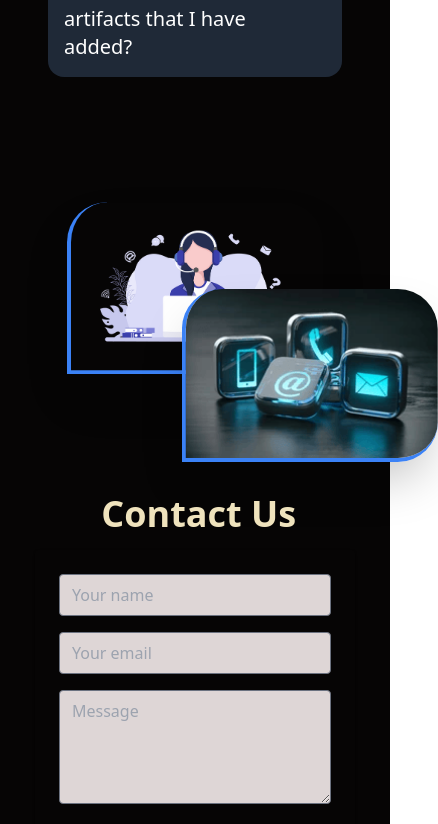
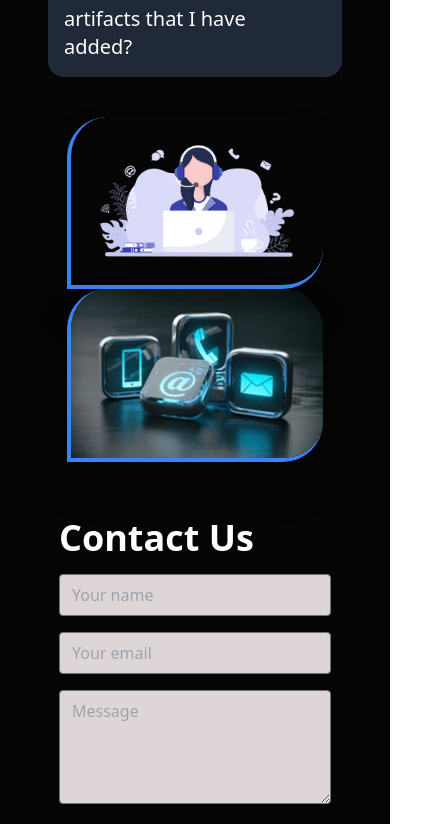
Before and after one commit to khademulmowla/artifacts, a React (Vite) app: page / in a window 390 px wide. Shown: the part 1685-2509 px from the top of the page, 438 px wide, since content can reach past the window. Built offline with nearby package versions, Linux system fonts and the light colour scheme; no server answers.

Commit message:
updated contact us and it's responsiveness

```diff
--- a/src/components/ContactUs.jsx
+++ b/src/components/ContactUs.jsx
@@ -1,5 +1,4 @@
 import React from 'react';
-import { motion } from "motion/react"
 import team1 from '../../src/assets/images/con1.png'
 import team2 from '../../src/assets/images/con2.png'
 
@@ -8,26 +7,18 @@ const ContactUs = () => {
         <div className="hero min-h-96">
             <div className="hero-content flex-col lg:flex-row-reverse">
                 <div className='flex-1'>
-                    <motion.img
-                        src={team1}
-                        animate={{ y: [50, 100, 50] }}
-                        transition={{ duration: 10, repeat: Infinity }}
+                    <img
+                        src={team1
+                        }
                         className="max-w-sm w-64 rounded-t-[40px] rounded-br-[40px] border-b-4 border-l-4 border-blue-500 shadow-2xl" />
-                    <motion.img
-                        src={team2}
-                        animate={{ x: [100, 150, 100] }}
-                        transition={{ duration: 10, delay: 5, repeat: Infinity }}
+                    <img
+                        src={team2
+                        }
                         className="max-w-sm w-64 rounded-t-[40px] rounded-br-[40px] border-b-4 border-l-4 border-blue-500 shadow-2xl" />
                 </div>
                 <div className='flex-1'>
-                    <motion.h1
-                        animate={{ x: 100 }}
-                        transition={{ duration: 2, delay: 1, ease: "easeOut", repeat: Infinity }}
-                        className="text-4xl font-bold my-4"><motion.span
-                            animate={{ color: ['#fefefe', '#dbbe1d'] }}
-                            transition={{ duration: 1.5, repeat: Infinity, delay: 1 }}
-                        >Contact Us</motion.span></motion.h1>
                     <div className="w-80 p-6 rounded shadow">
+                        <h1 className="text-4xl text-white font-bold my-4">Contact Us</h1>
                         <div className="mb-4">
                             <input
                                 type="text"
@@ -50,7 +41,8 @@ const ContactUs = () => {
                             ></textarea>
                         </div>
                         <div className='text-center my-4'>
-                            <button to="/#" className='w-full text-white btn btn-sm bg-[#ac9a1a] hover:bg-gray-800'>Submit</button>
+                            <button to="/#" className='w-full text-white btn btn-sm bg-[#ac9a1a
+  ] hover:bg-gray-800'>Submit</button>
                         </div>
                     </div>
                 </div>
```
